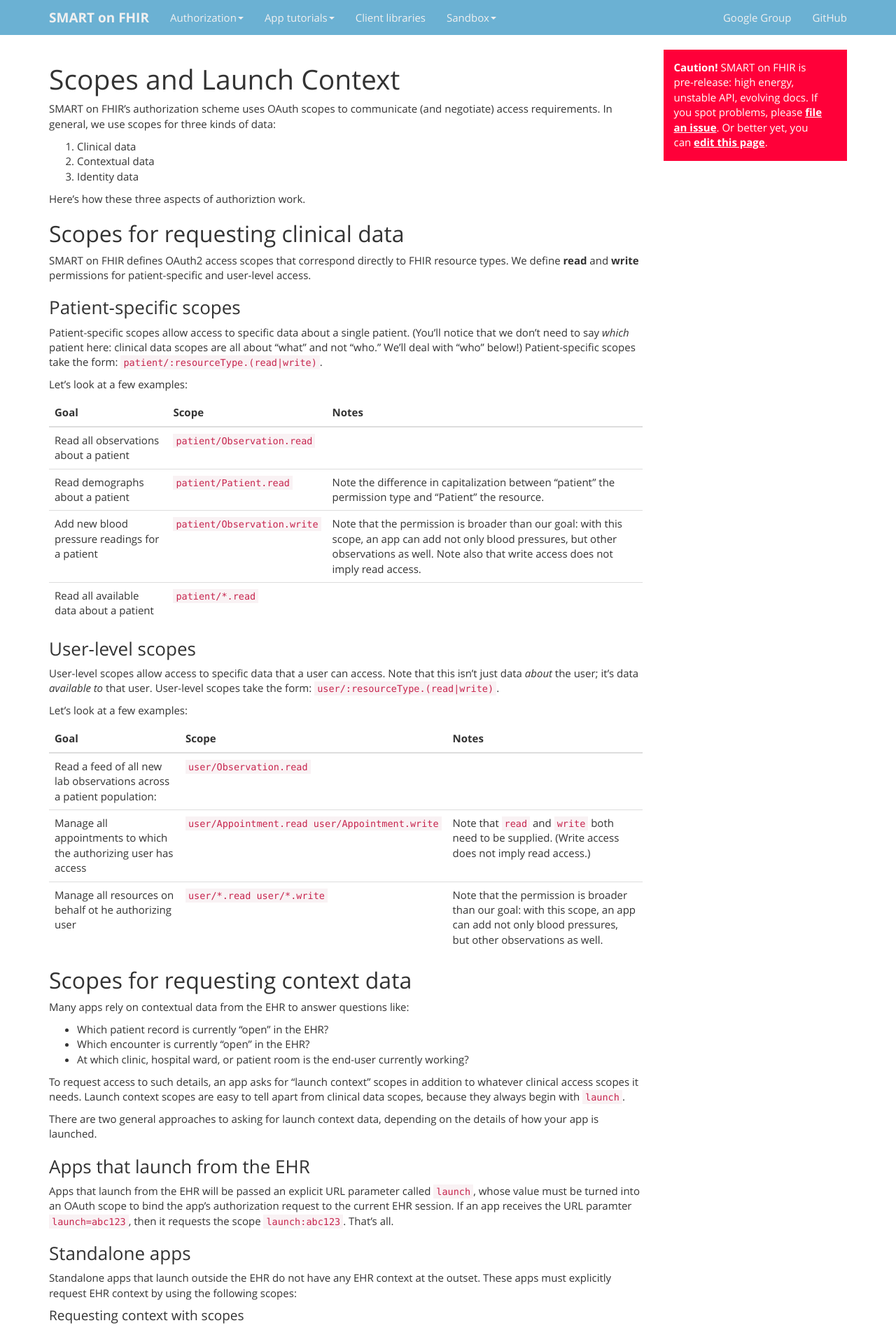
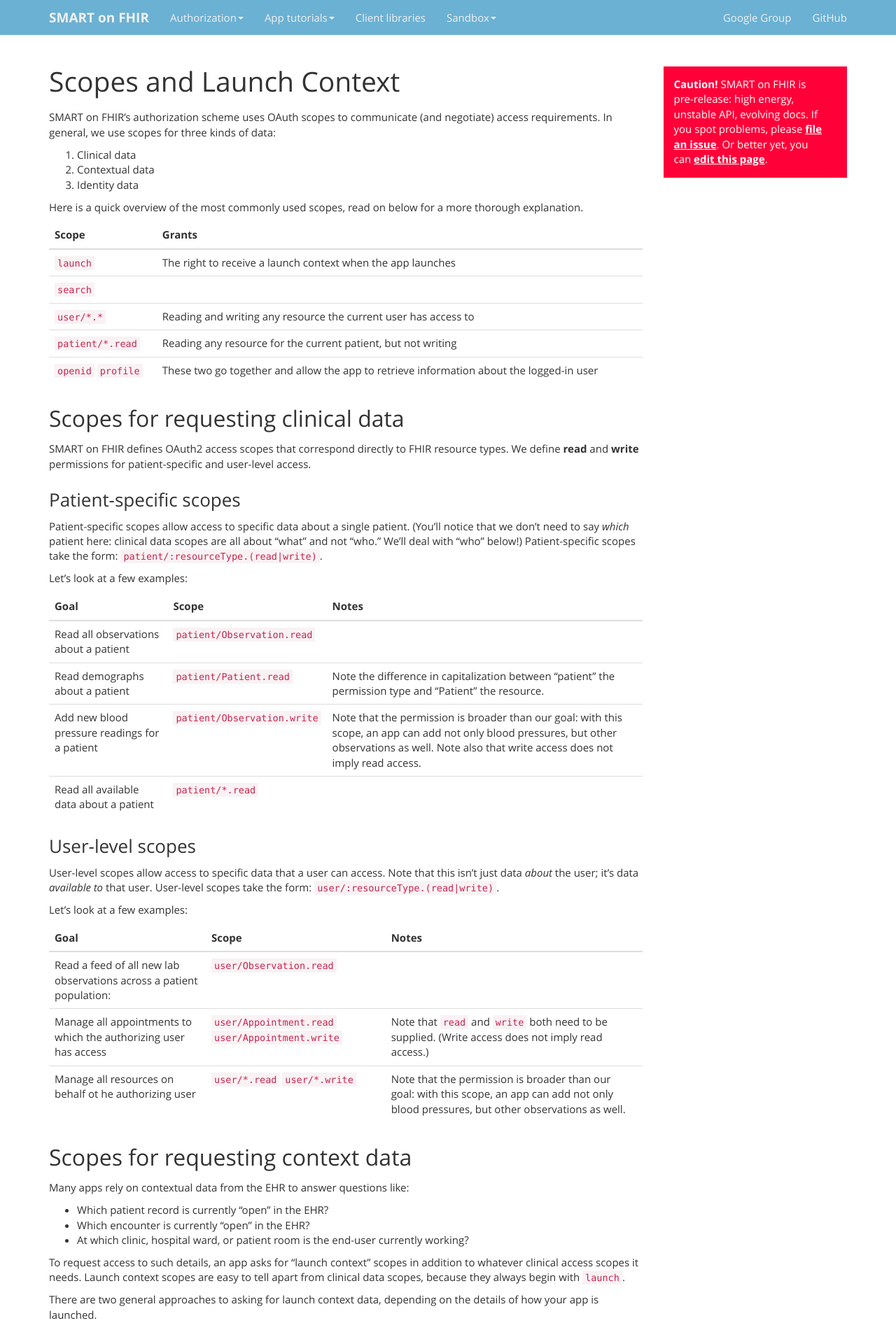
Before and after one commit to smart-on-fhir/smart-on-fhir.github.io, a Jekyll site: the page built from authorization/scopes-and-launch-context/index.md, in a window 1280 px wide. Shown: the top 1911 px of the page at 70% size. Built offline with Jekyll 4.4.1, drawn with Linux system fonts in a browser that asks for light colours; Markdown is read by kramdown in place of the engine named in the settings; some of the changed text lies outside the part shown.

Commit message:
Add launch scope overview, fix some typos. Add a little CSS spacing.

```diff
--- a/assets/css/smart-on-fhir-docs.css
+++ b/assets/css/smart-on-fhir-docs.css
@@ -5,9 +5,7 @@ body {
 #background-size:cover;
 }
 .navbar-brand {
-
   font-weight: bolder;
-
 }
 .page-navbar li.active {
   border-left: 1px solid black;
@@ -43,25 +41,36 @@ header a {
 }
 
 
-html,body,.container
-{
+html,body,.container {
 }
-.container
-{
+.container {
   -moz-box-sizing: border-box;
   box-sizing: border-box;
 }
-header
-{
+header {
   height: 50px;
 }
+h1,h2,h3 {
+  margin: 1em 0 0.5em;
+}
+h1:first-child, h2:first-child {
+  margin-top: 0;
+}
 
+@media (min-width: 768px) {
+  .navbar {
+    margin-bottom: 3em;
+  }
+}
+.page-content {
+  padding-bottom: 2em;
+}
 .row
 {
 }
-  .site-navbar.affix {
-    position: relative;
-  }
+.site-navbar.affix {
+  position: relative;
+}
 
 @media (min-width: 992px) {
   .site-navbar {
--- a/authorization/scopes-and-launch-context/index.md
+++ b/authorization/scopes-and-launch-context/index.md
@@ -13,7 +13,15 @@ data:
 2. Contextual data
 3. Identity data
 
-Here's how these three aspects of authoriztion work.
+Here is a quick overview of the most commonly used scopes, read on below for a more thorough explanation.
+
+Scope              | Grants
+-------------------|-------
+`launch`           | The right to receive a launch context when the app launches
+`search`           |
+`user/*.*`         | Reading and writing any resource the current user has access to
+`patient/*.read`   | Reading any resource for the current patient, but not writing
+`openid` `profile` | These two go together and allow the app to retrieve information about the logged-in user
 
 ## Scopes for requesting clinical data
 
@@ -48,8 +56,8 @@ Let's look at a few examples:
 Goal | Scope | Notes
 -----|-------|-----
 Read a feed of all new lab observations across a patient population: | `user/Observation.read` |
-Manage all appointments to which the authorizing user has access | `user/Appointment.read user/Appointment.write` | Note that `read` and `write` both need to be supplied. (Write access does not imply read access.)
-Manage all resources on behalf ot he authorizing user| `user/*.read user/*.write `| Note that the permission is broader than our goal: with this scope, an app can add not only blood pressures, but other observations as well.
+Manage all appointments to which the authorizing user has access | `user/Appointment.read` `user/Appointment.write` | Note that `read` and `write` both need to be supplied. (Write access does not imply read access.)
+Manage all resources on behalf ot he authorizing user| `user/*.read` `user/*.write `| Note that the permission is broader than our goal: with this scope, an app can add not only blood pressures, but other observations as well.
 
 
 ## Scopes for requesting context data
@@ -73,7 +81,7 @@ on the details of how your app is launched.
 Apps that launch from the EHR will be passed an explicit URL parameter called
 `launch`, whose value must be turned into an OAuth scope to bind the app's
 authorization request to the current EHR session.  If an app receives the URL
-paramter `launch=abc123`, then it requests the scope `launch:abc123`. That's all.
+parameter `launch=abc123`, then it requests the scope `launch:abc123`. That's all.
 
 ### Standalone apps
 
@@ -125,7 +133,7 @@ Launch context parameter | Example value | Meaning
 ## Scopes for requesting identity data
 
 Some apps need to authenticate the clinical end-user. This can be accomplished
-by requesting a pair of OpenID Connect scopes: `openid profile`.
+by requesting a pair of OpenID Connect scopes: `openid` and  `profile`.
 
 When these scopes are requested (and the request is granted), the app will
 receive two useful ways to authenticate the end-user:
@@ -135,8 +143,8 @@ receive two useful ways to authenticate the end-user:
 that comes alongside the access token.  This token must be [validated according to the OIDC specification](http://openid.net/specs/openid-connect-core-1_0.html#IDTokenValidation).
 
 2. Access to a `UserInfo` endpoint which can return a more complete set of
-claims abuot the authenticated end-user. Details about OIDC's `UserInfo`
-endpoitn are [provided
+claims about the authenticated end-user. Details about OIDC's `UserInfo`
+endpoint are [provided
 here](http://openid.net/specs/openid-connect-core-1_0.html#UserInfo).
 
 *TODO*:
```
Also changed, not shown: other parts of authorization/scopes-and-launch-context/index.md (+1 -1 lines).
